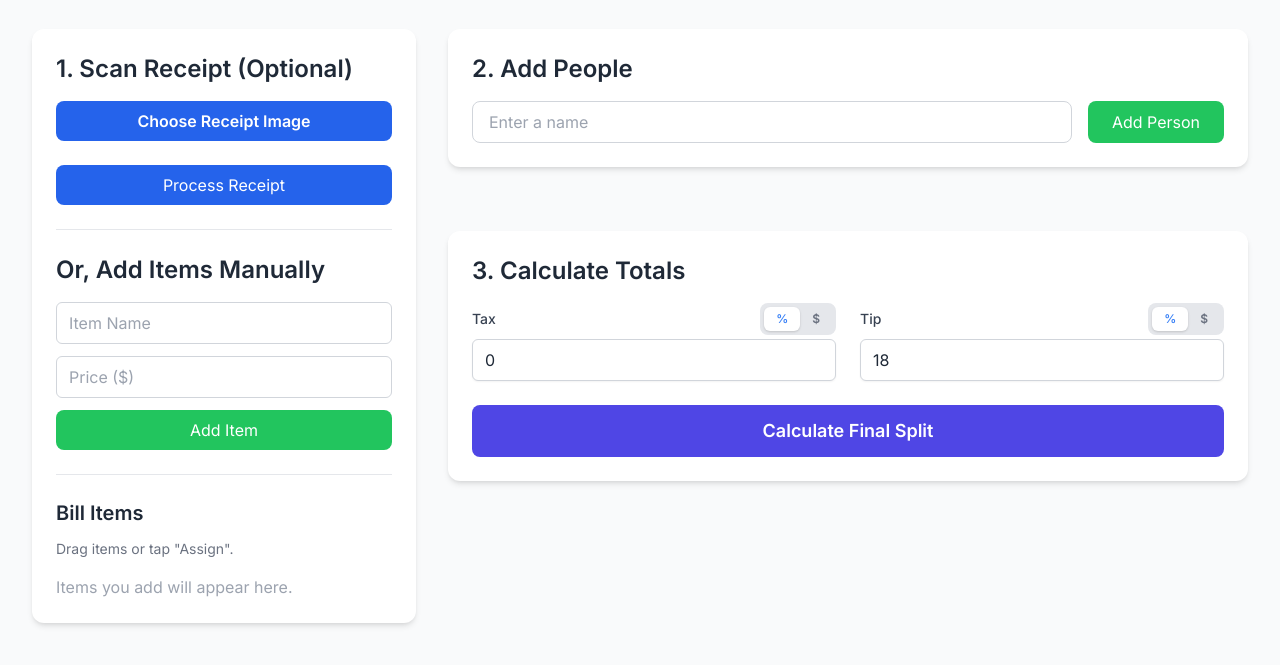
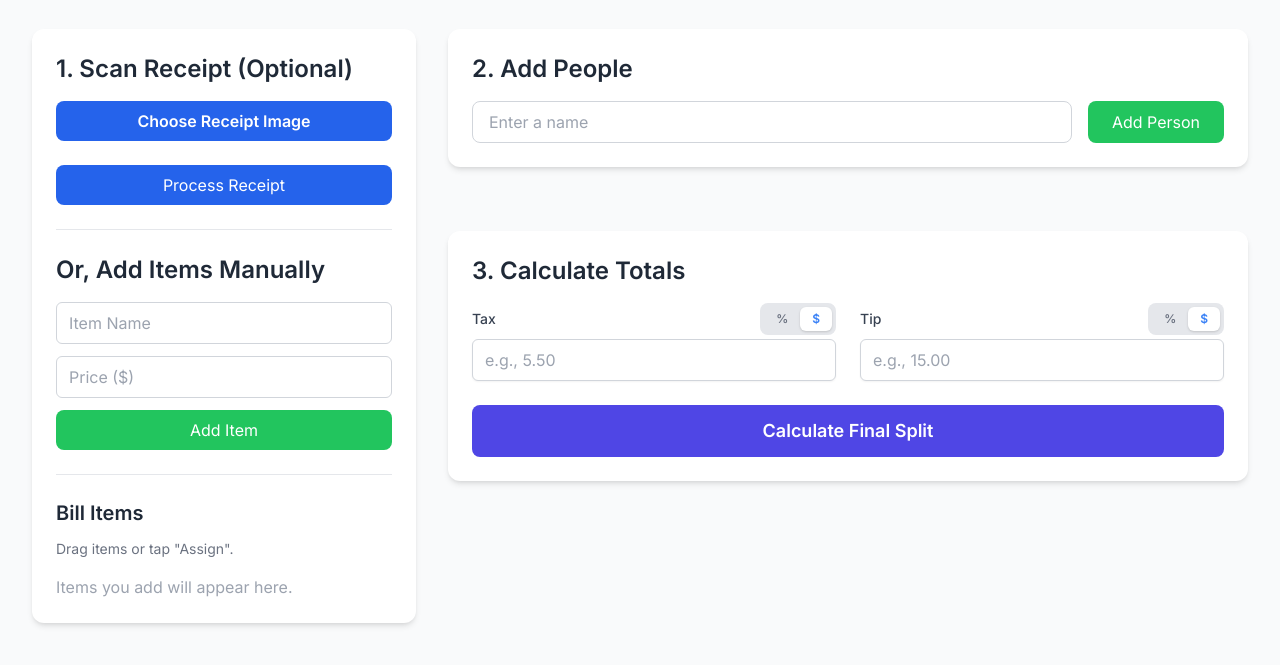
Before and after one commit to whopperjunior69/billsplitter, a plain HTML site: page index.html in a window 1280 px wide. Shown: the part 111-776 px from the top of the page. Drawn offline with nearby package versions, Linux system fonts and the light colour scheme.

Commit message:
Update index.html

```diff
--- a/index.html
+++ b/index.html
@@ -128,21 +128,21 @@
                             <div class="flex items-center justify-between mb-1">
                                 <label for="tax-input" class="block text-sm font-medium text-gray-700">Tax</label>
                                 <div class="flex items-center rounded-lg bg-gray-200 p-1 text-xs font-semibold text-gray-500">
-                                    <button id="tax-type-percent" class="toggle-btn active px-3 py-1 rounded-md" data-type="percent">%</button>
-                                    <button id="tax-type-dollar" class="toggle-btn px-3 py-1 rounded-md" data-type="dollar">$</button>
+                                    <button id="tax-type-percent" class="toggle-btn px-3 py-1 rounded-md" data-type="percent">%</button>
+                                    <button id="tax-type-dollar" class="toggle-btn active px-3 py-1 rounded-md" data-type="dollar">$</button>
                                 </div>
                             </div>
-                            <input type="number" id="tax-input" placeholder="e.g., 8.25" value="0" class="mt-1 block w-full px-3 py-2 border border-gray-300 rounded-md shadow-sm focus:outline-none focus:ring-blue-500 focus:border-blue-500">
+                            <input type="number" id="tax-input" placeholder="e.g., 5.50" value="" class="mt-1 block w-full px-3 py-2 border border-gray-300 rounded-md shadow-sm focus:outline-none focus:ring-blue-500 focus:border-blue-500">
                         </div>
                         <div>
                              <div class="flex items-center justify-between mb-1">
                                 <label for="tip-input" class="block text-sm font-medium text-gray-700">Tip</label>
                                 <div class="flex items-center rounded-lg bg-gray-200 p-1 text-xs font-semibold text-gray-500">
-                                    <button id="tip-type-percent" class="toggle-btn active px-3 py-1 rounded-md" data-type="percent">%</button>
-                                    <button id="tip-type-dollar" class="toggle-btn px-3 py-1 rounded-md" data-type="dollar">$</button>
+                                    <button id="tip-type-percent" class="toggle-btn px-3 py-1 rounded-md" data-type="percent">%</button>
+                                    <button id="tip-type-dollar" class="toggle-btn active px-3 py-1 rounded-md" data-type="dollar">$</button>
                                 </div>
                             </div>
-                            <input type="number" id="tip-input" placeholder="e.g., 18" value="18" class="mt-1 block w-full px-3 py-2 border border-gray-300 rounded-md shadow-sm focus:outline-none focus:ring-blue-500 focus:border-blue-500">
+                            <input type="number" id="tip-input" placeholder="e.g., 15.00" value="" class="mt-1 block w-full px-3 py-2 border border-gray-300 rounded-md shadow-sm focus:outline-none focus:ring-blue-500 focus:border-blue-500">
                         </div>
                     </div>
                     <button id="calculate-btn" class="w-full bg-indigo-600 text-white py-3 px-4 rounded-lg hover:bg-indigo-700 transition-colors text-lg font-semibold">Calculate Final Split</button>
@@ -179,6 +179,8 @@
         const reconciliationNotice = document.getElementById('reconciliation-notice');
         const taxTypeDollarBtn = document.getElementById('tax-type-dollar');
         const taxTypePercentBtn = document.getElementById('tax-type-percent');
+        const tipTypeDollarBtn = document.getElementById('tip-type-dollar');
+        const tipTypePercentBtn = document.getElementById('tip-type-percent');
 
         // Modals
         const resultsModal = document.getElementById('results-modal');
@@ -190,8 +192,8 @@
         let receiptItems = [];
         let base64ImageData = null;
         let nextItemId = 0;
-        let taxInputType = 'percent';
-        let tipInputType = 'percent';
+        let taxInputType = 'dollar';
+        let tipInputType = 'dollar';
 
         // --- Custom Alert ---
         function showAlert(message, title = 'Notification') {
@@ -238,8 +240,8 @@
                 inputEl.value = '';
             });
         }
-        setupToggle(taxTypePercentBtn, taxTypeDollarBtn, taxInput, (type) => taxInputType = type, { percent: 'e.g., 8.25', dollar: 'e.g., 15.50' });
-        setupToggle(document.getElementById('tip-type-percent'), document.getElementById('tip-type-dollar'), tipInput, (type) => tipInputType = type, { percent: 'e.g., 18', dollar: 'e.g., 25.00' });
+        setupToggle(taxTypePercentBtn, taxTypeDollarBtn, taxInput, (type) => taxInputType = type, { percent: 'e.g., 8.25', dollar: 'e.g., 5.50' });
+        setupToggle(tipTypePercentBtn, tipTypeDollarBtn, tipInput, (type) => tipInputType = type, { percent: 'e.g., 18', dollar: 'e.g., 15.00' });
 
 
         // --- Image Handling & Resizing ---
@@ -251,7 +253,6 @@
 
             fileNameDisplay.textContent = file.name;
 
-            // **FIX:** Resize image before processing
             resizeImage(file, (dataUrl) => {
                 receiptPreview.src = dataUrl;
                 receiptPreviewContainer.classList.remove('hidden');
@@ -299,8 +300,7 @@
                     const ctx = canvas.getContext('2d');
                     ctx.drawImage(img, 0, 0, width, height);
 
-                    // Get the data URL for the resized image
-                    callback(canvas.toDataURL('image/jpeg', 0.9)); // Use JPEG for smaller size
+                    callback(canvas.toDataURL('image/jpeg', 0.9));
                 };
                 img.src = e.target.result;
             };
@@ -341,7 +341,7 @@
 
                     if (typeof data.tax === 'number' && data.tax > 0) {
                         taxInput.value = data.tax.toFixed(2);
-                        taxTypeDollarBtn.click();
+                        if(taxInputType !== 'dollar') taxTypeDollarBtn.click();
                     }
 
                     const itemsSum = data.items.reduce((sum, item) => sum + item.price, 0);
```
